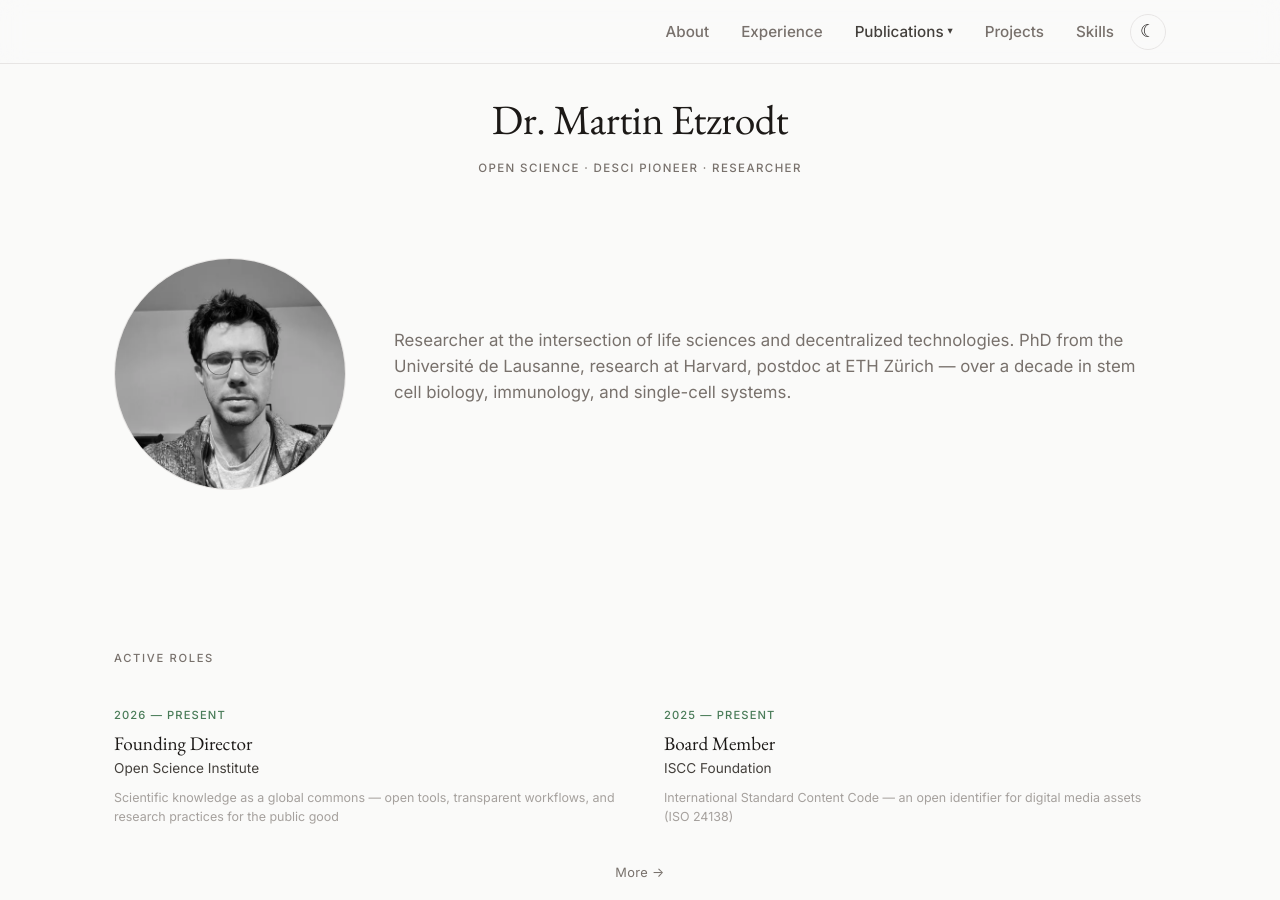
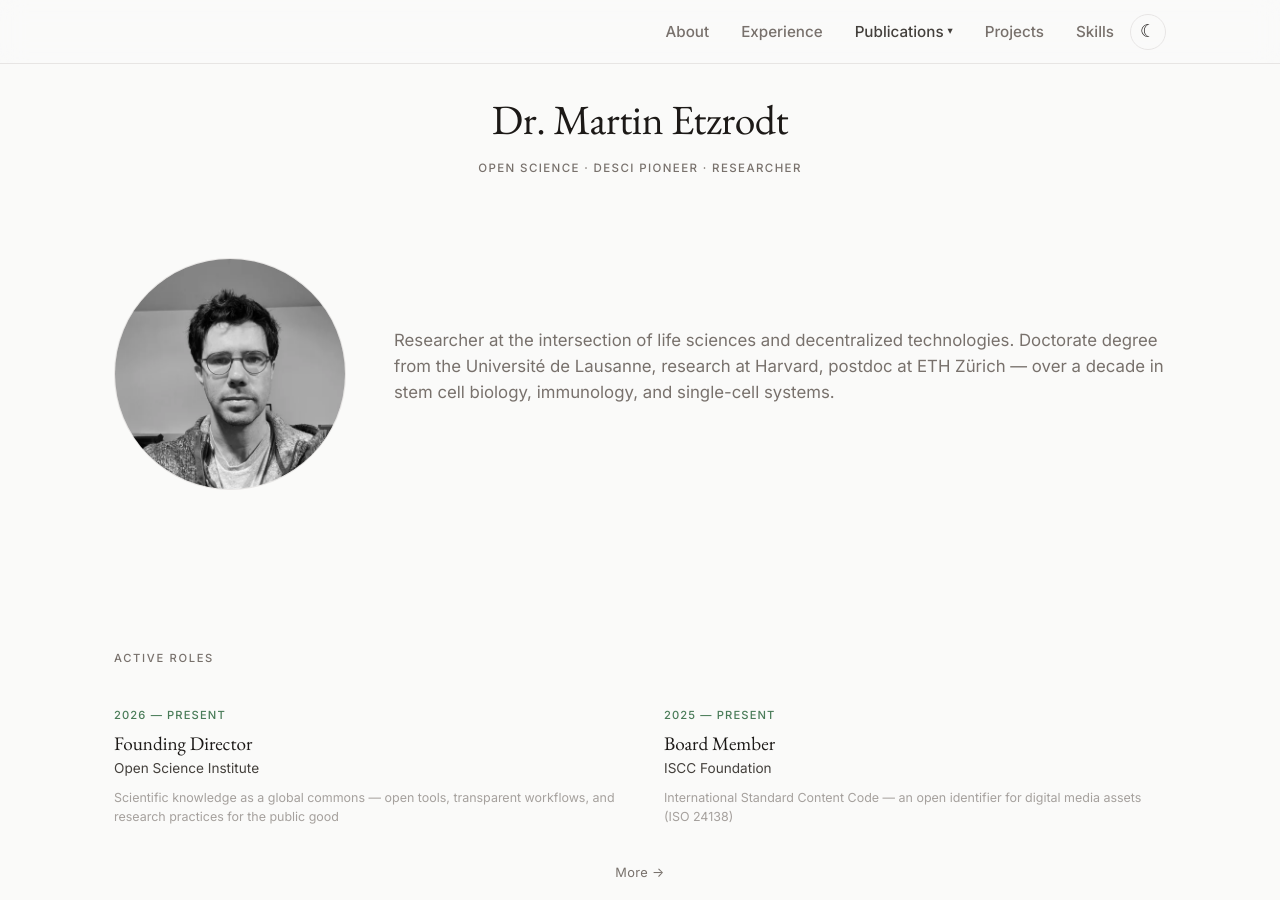
Before and after one commit to etzm/etzrodt-website, a Jekyll site: the page built from index.html, in a window 1280 px wide and 900 px high. Built offline with Jekyll 4.4.1, drawn with Linux system fonts in a browser that asks for light colours.

Commit message:
content: rephrase About — "PhD" to "Doctorate degree"
Co-Authored-By: Claude Opus 4.7 (1M context) <noreply@anthropic.com>

```diff
--- a/_config.yml
+++ b/_config.yml
@@ -13,7 +13,7 @@ author:
 about:
   photo: "/assets/images/Martin_2024.jpeg"
   paragraphs:
-    - "Researcher at the intersection of life sciences and decentralized technologies. PhD from the Universit&eacute; de Lausanne, research at Harvard, postdoc at ETH Z&uuml;rich &mdash; over a decade in stem cell biology, immunology, and single-cell systems."
+    - "Researcher at the intersection of life sciences and decentralized technologies. Doctorate degree from the Universit&eacute; de Lausanne, research at Harvard, postdoc at ETH Z&uuml;rich &mdash; over a decade in stem cell biology, immunology, and single-cell systems."
 
 
 # Contact section
```
